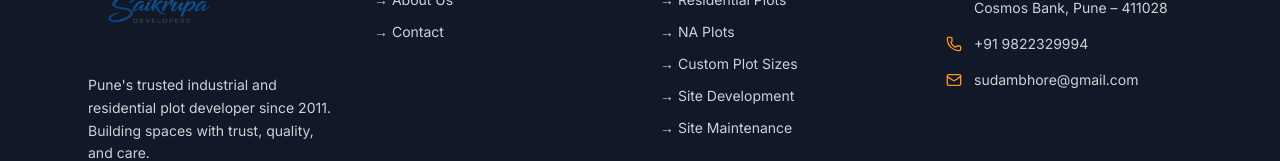
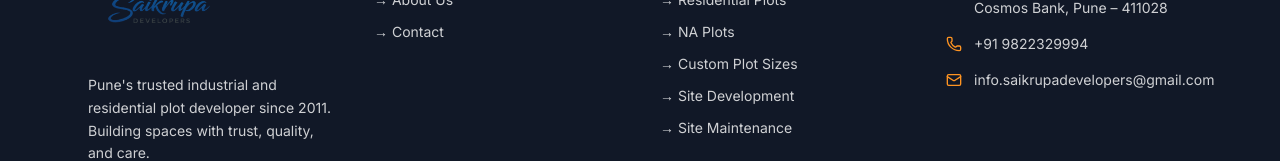
Before and after one commit to poojabhore12/saikrupa-developers, a React (Vite) app: page /redevelopment in a window 1280 px wide. Shown: the part 5168-5329 px from the top of the page. Built offline with nearby package versions, Linux system fonts and the light colour scheme.

Commit message:
Update Footer.jsx

```diff
--- a/src/components/Footer.jsx
+++ b/src/components/Footer.jsx
@@ -99,7 +99,7 @@
               </li>
               <li className="flex items-center gap-3">
                 <Mail size={16} className="text-[#ff9422] shrink-0" />
-                <a href="mailto:sudambhore@gmail.com" className="hover:text-[#FF7900] transition">sudambhore@gmail.com</a>
+                <a href="mailto:info.saikrupadevelopers@gmail.com" className="hover:text-[#FF7900] transition">info.saikrupadevelopers@gmail.com</a>
               </li>
             </ul>
           </motion.div>
```
